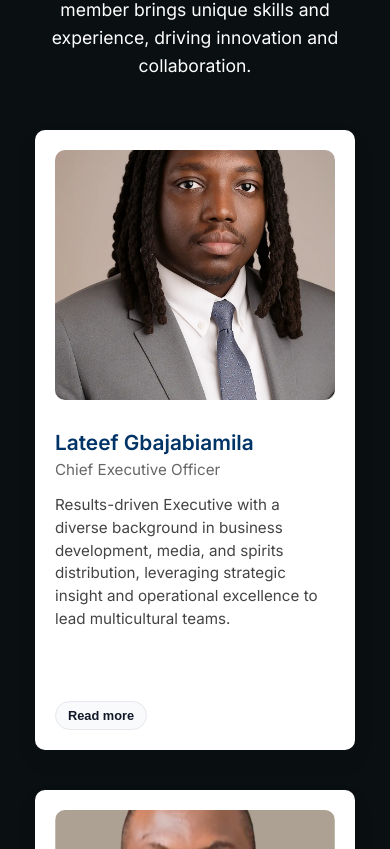
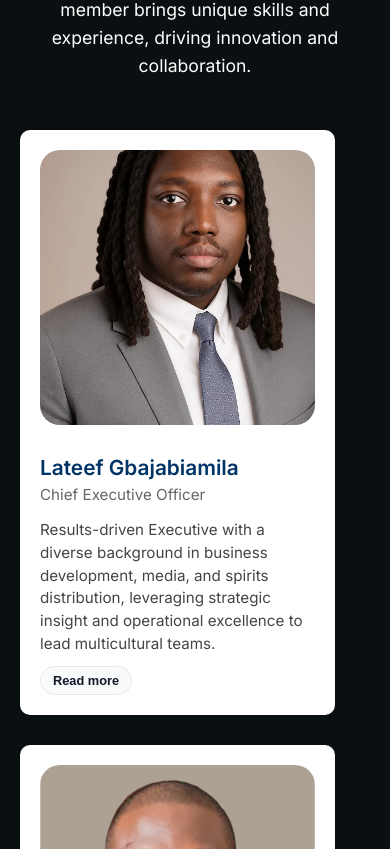
Before and after one commit to Dennisonya/Marthalily, a React (Vite) app: page /about in a window 390 px wide. Shown: the part 3115-3964 px from the top of the page. Built offline with nearby package versions, Linux system fonts and the light colour scheme.

Commit message:
minor editing

```diff
--- a/src/components/About.css
+++ b/src/components/About.css
@@ -279,22 +279,21 @@ body{
 .maverick-card {
   background-color: #fff;
   border-radius: 10px;
-  padding: 20px 20px;
+  padding: 20px;
   max-width: 320px;
-  box-shadow: 0 10px 20px rgba(0, 0, 0, 0.08);
+  width: 100%;
+  box-shadow: 0 10px 20px rgba(0,0,0,0.08);
   text-align: left;
   display: flex;
   flex-direction: column;
   justify-content: space-between;
-  height:620px;
-  padding: 20px;
 }
 
 .maverick-img {
   width: 100%;
-  height: 250px;
+  height: 320px;
   object-fit: cover;
-  border-radius: 10px;
+  border-radius: 20px;
   margin-bottom: 20px;
 }
 
@@ -385,29 +384,26 @@ body{
 
 /* Responsive */
 @media screen and (max-width: 768px) {
-  .maverick-cards {
+  .maverick-cards{
     flex-direction: column;
     align-items: center;
+    gap: 30px;
   }
 
-  .our-team-imgs{
-    grid-template-columns: 1fr;
+  .maverick-card{
+    max-width: 90%;
   }
 
-  .team-img{
-    height: 220px;
+  .maverick-img{
+    height: auto;
   }
 }
 
 /* Regulatory Compliance & Certifications */
-/* ─────────────────────────────────────────────────
-   COMPLIANCE SECTION  –  Pachama-inspired carousel
-   Replace / merge with your existing About.css
-───────────────────────────────────────────────── */
 
 /* ── Section wrapper ── */
 .compliance-section {
-  background: #f5f2ec;          /* warm off-white like Pachama */
+  background: #f5f2ec;
   padding: 72px 48px;
 }
 
--- a/src/components/App.css
+++ b/src/components/App.css
@@ -369,8 +369,8 @@ body, html {
 }
 
 .clientele-img{
-  width: 150px;
-  height: 150px;
+  width: 200px;
+  height: 200px;
   object-fit: contain;
 }
 
@@ -392,8 +392,7 @@ body, html {
   justify-content: center;
 }
 .certi-images{
-  width: 900px;
-
+  width: 800px;
 }
 /*Footer Section*/
 .footer {
@@ -796,11 +795,10 @@ body, html {
 
   .certifications{
     display: flex;
-    padding: 15px;
     justify-content: center;
   }
   #certification{
-   width: 90px;
-   height: 90px;
+   width: 60px;
+   height: 60px;
   }
 }
--- a/src/components/App.jsx
+++ b/src/components/App.jsx
@@ -179,6 +179,7 @@ export default function App() {
           </div>
           <div className='clientele-item'>
             <img src="/images/NEPZA.jpeg" alt="NEPZA logo" className='clientele-img'/>
+            <h2>Nigeria Export Processing Zones Authority</h2>
             <h2></h2>
           </div>
         </div>
```
